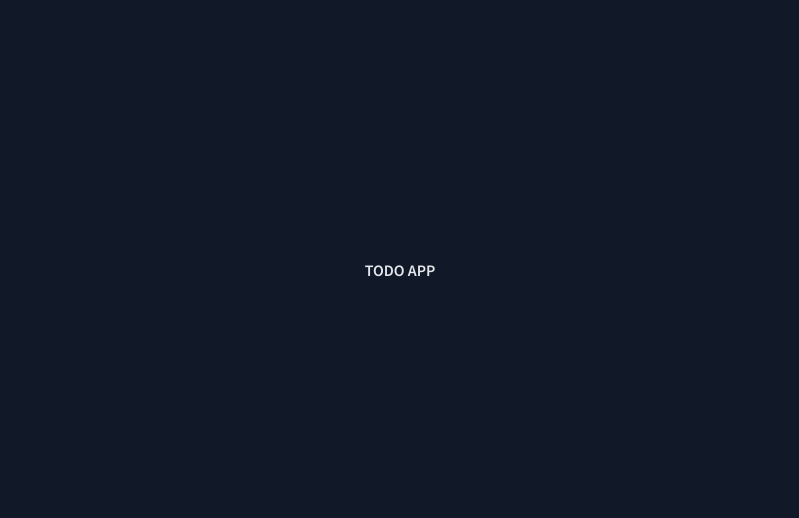
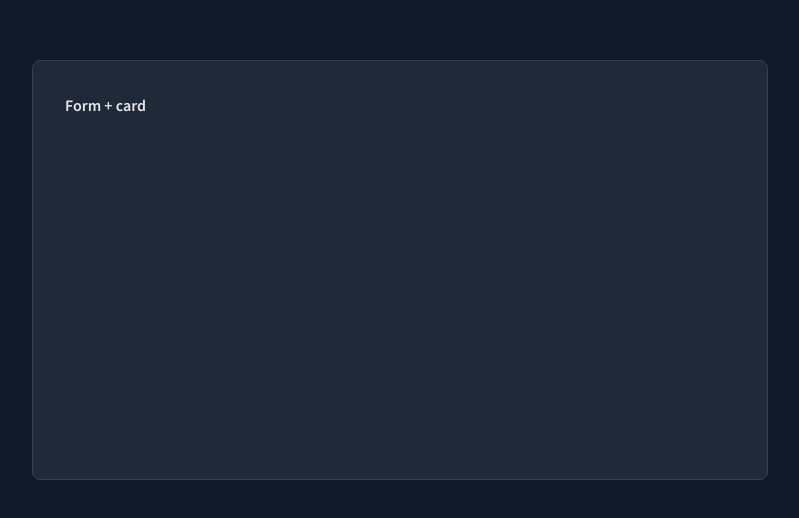
Before and after one commit to jairo-sousa/boracodar-submissions, a React (Vite) app: page / in a window 1280 px wide. Shown: the part 130-648 px from the top of the page, without its empty margins (240-1039 px from the left). Built offline with nearby package versions, Linux system fonts and the light colour scheme.

Commit message:
style: set App

```diff
--- a/src/App.tsx
+++ b/src/App.tsx
@@ -1,7 +1,17 @@
+import { Button, Flex } from "@chakra-ui/react";
+
 export function App() {
 	return (
-		<div className="App">
-			<h1>TODO APP</h1>
-		</div>
+		<Flex
+			w="73.6rem"
+			h="42rem"
+			bg="#1F2937"
+			border="0.1rem solid #374151"
+			borderRadius="0.8rem"
+			p="3.2rem"
+			direction="column"
+		>
+			Form + card
+		</Flex>
 	);
 }
```
